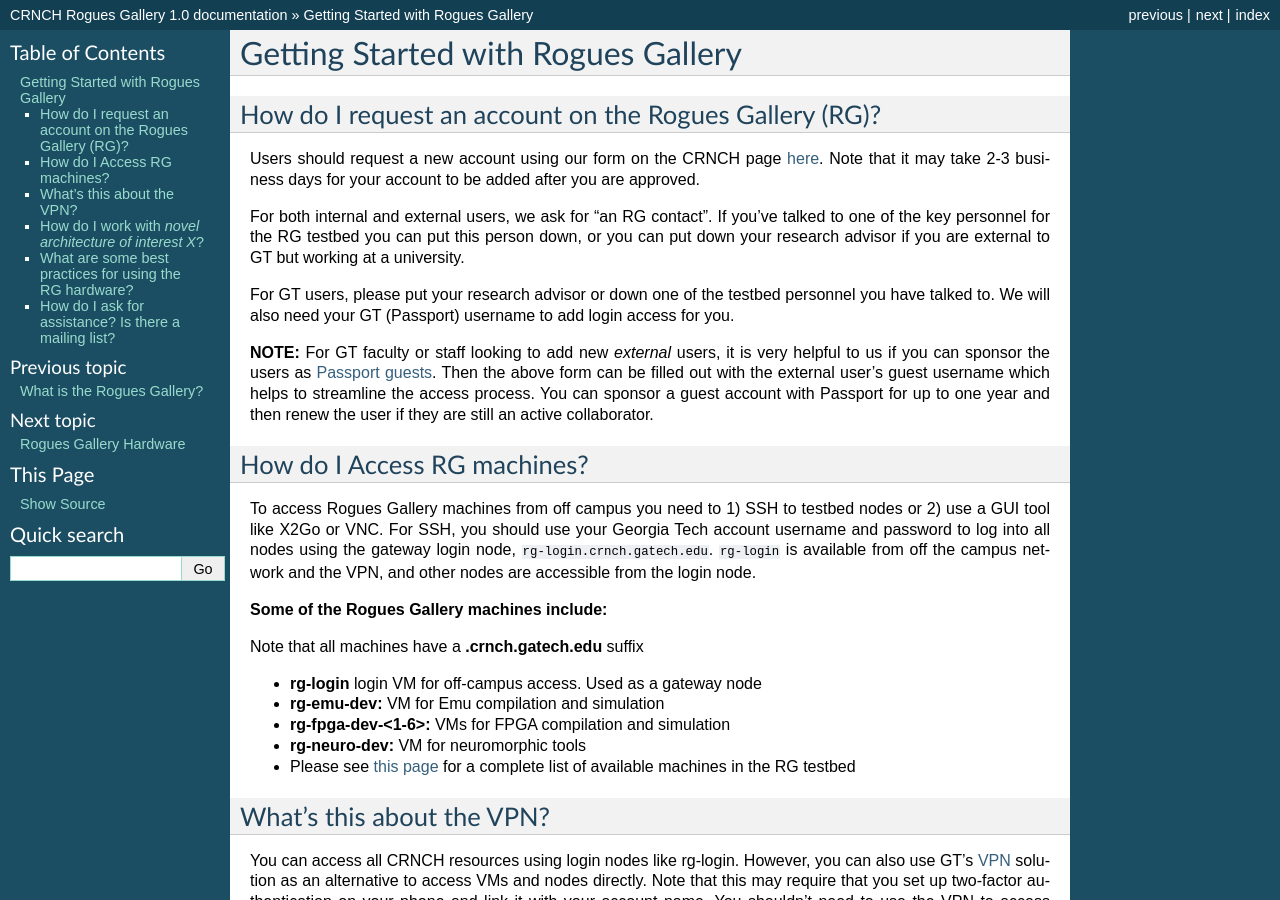
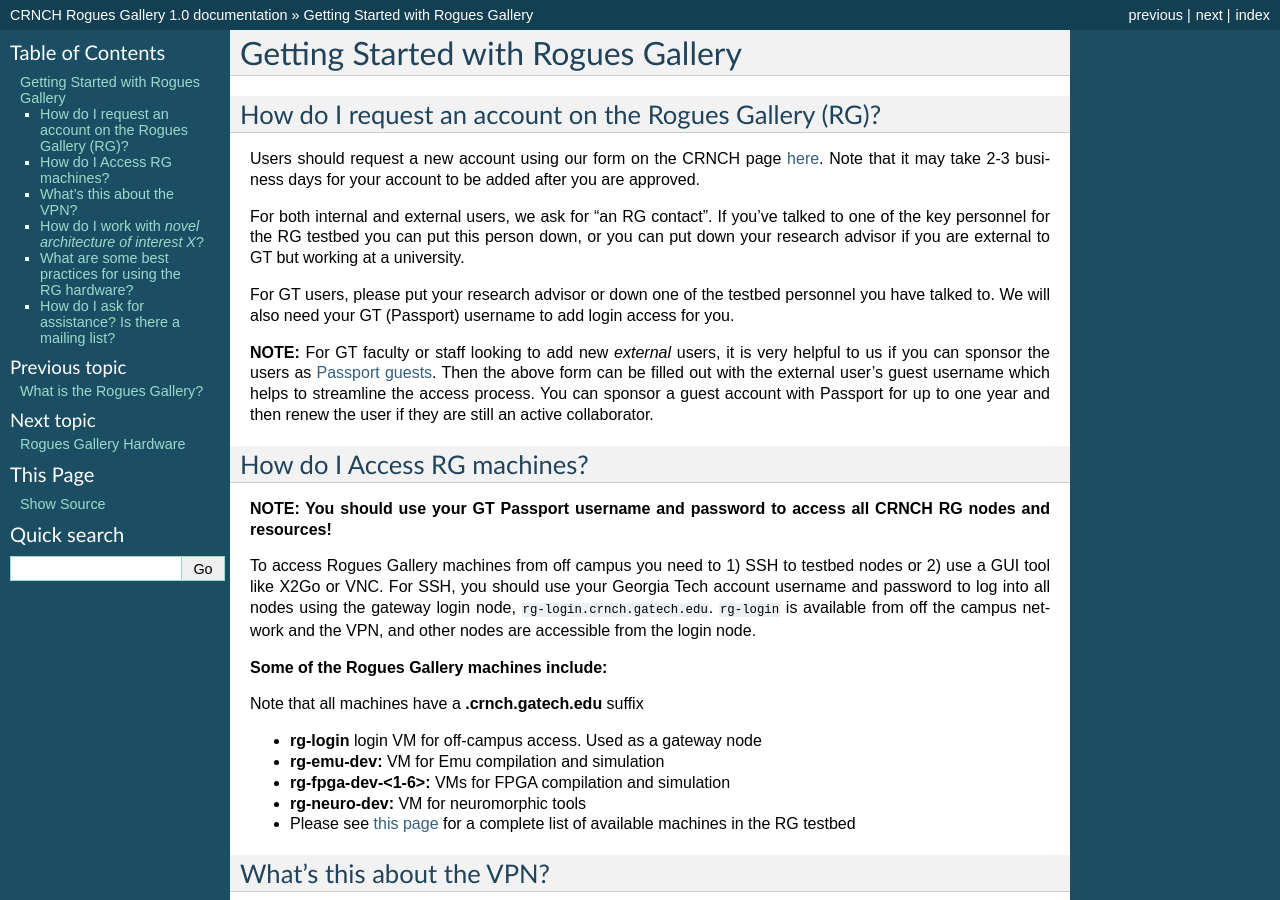
Before and after one commit to gt-crnch-rg/read-the-docs, a Sphinx documentation site: the page built from docs/general/rg-getting-started.rst, in a window 1280 px wide and 900 px high. Built offline with Sphinx 7.4.7, drawn with Linux system fonts in a browser that asks for light colours; pages that are not in the unit, such as notebooks, are missing from menus.

Commit message:
Update rg-getting-started.rst

```diff
--- a/docs/general/rg-getting-started.rst
+++ b/docs/general/rg-getting-started.rst
@@ -15,6 +15,8 @@
 
 How do I Access RG machines?
 --------------------------------
+
+**NOTE: You should use your GT Passport username and password to access all CRNCH RG nodes and resources!**
 
 To access Rogues Gallery machines from off campus you need to 1) SSH to testbed nodes or 2) use a GUI tool like X2Go or VNC. For SSH, you should use your Georgia Tech account username and password to log into all nodes using the gateway login node, ``rg-login.crnch.gatech.edu``. ``rg-login`` is available from off the campus network and the VPN, and other nodes are accessible from the login node.
 
```
